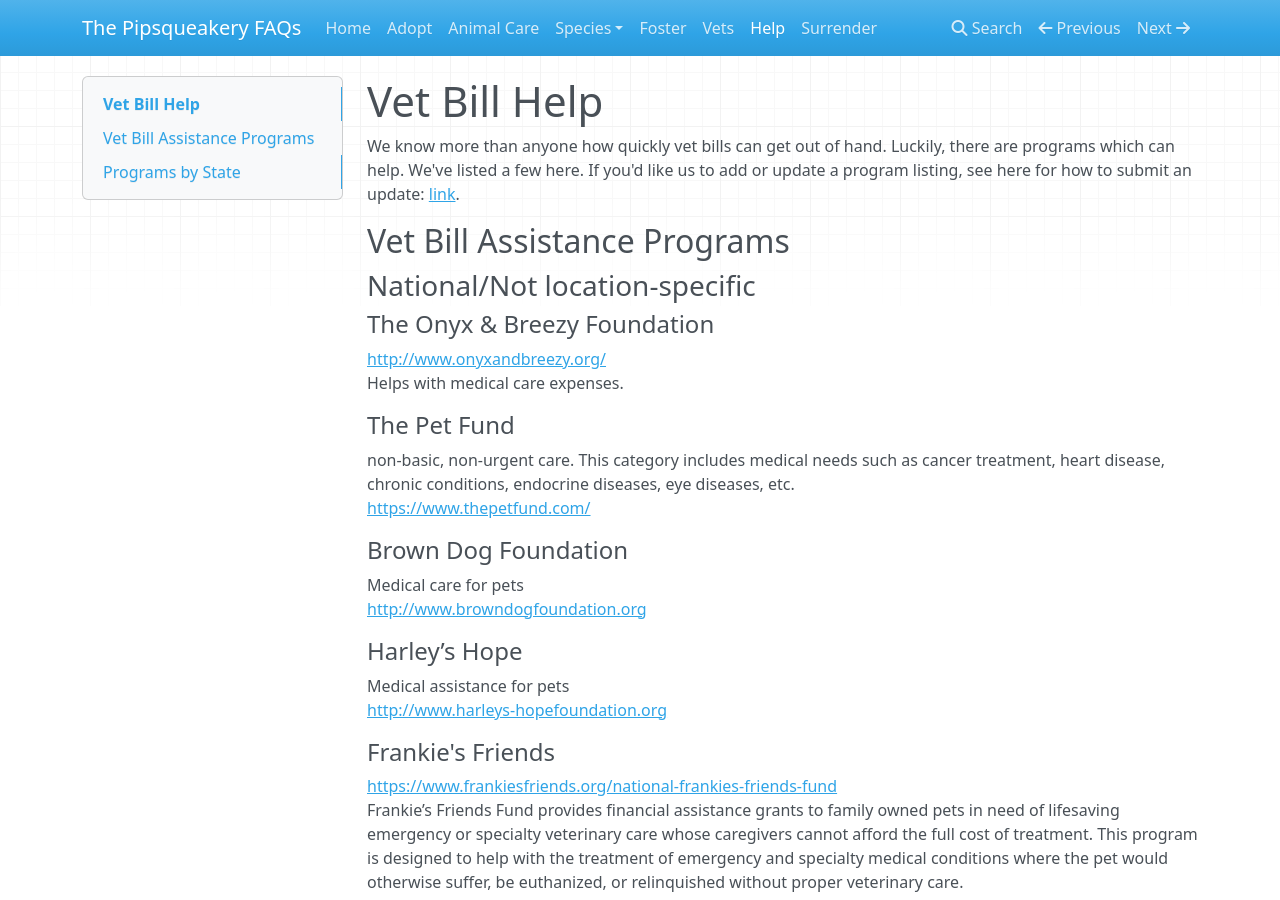
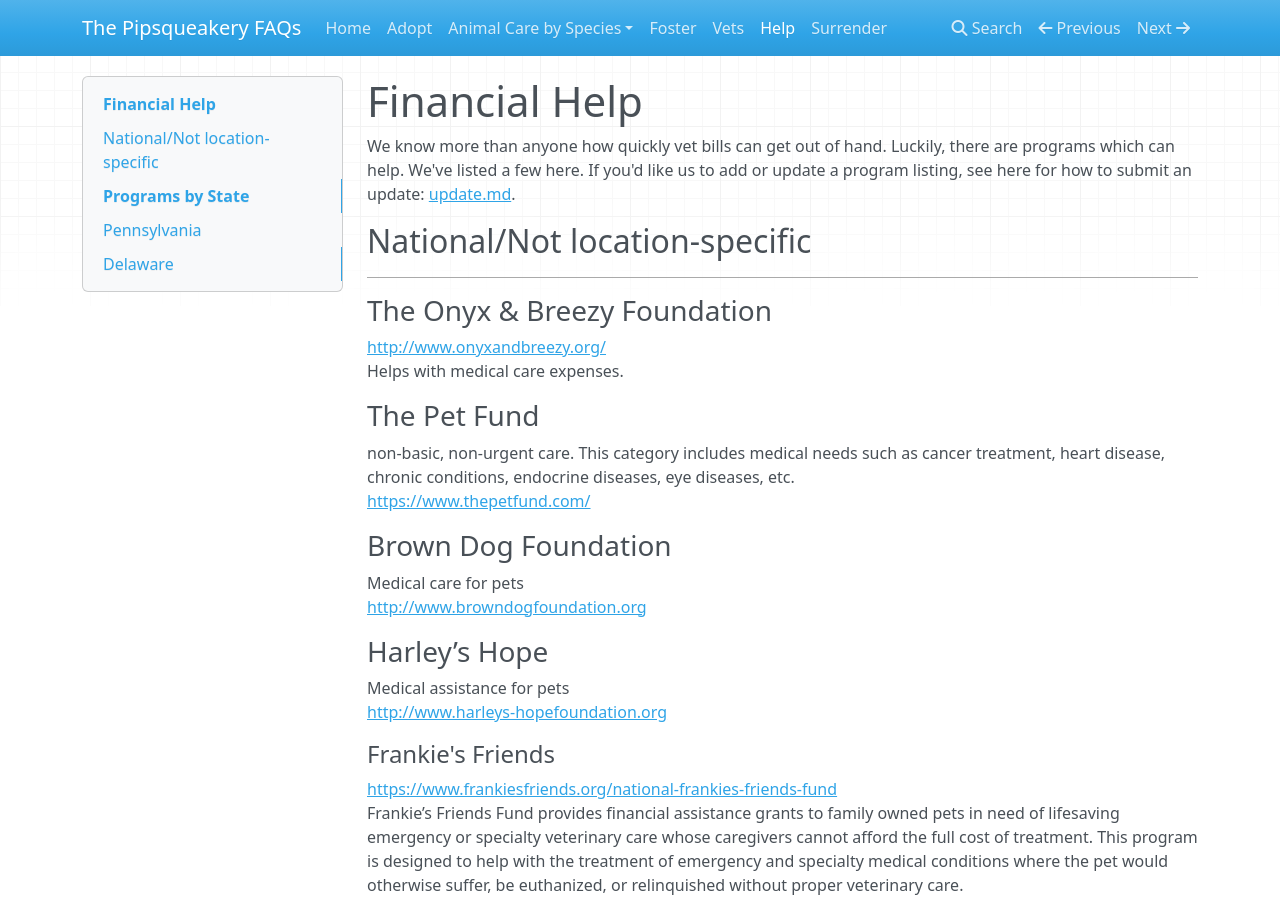
Before and after one commit to AlannaBurke/halfdocs, an MkDocs documentation site: the page built from docs/docs/programs.md, in a window 1280 px wide and 900 px high. Built offline with MkDocs 1.6.1, drawn with Linux system fonts in a browser that asks for light colours; nearby versions of some CDN libraries.

```diff
--- a/docs/docs/programs.md
+++ b/docs/docs/programs.md
@@ -1,27 +1,27 @@
-# Vet Bill Help
+# Financial Help
 
-We know more than anyone how quickly vet bills can get out of hand. Luckily, there are programs which can help. We've listed a few here. If you'd like us to add or update a program listing, see here for how to submit an update: [link]().
+We know more than anyone how quickly vet bills can get out of hand. Luckily, there are programs which can help. We've listed a few here. If you'd like us to add or update a program listing, see here for how to submit an update: [update.md](update.md).
 
-## Vet Bill Assistance Programs
+## National/Not location-specific
 
-### National/Not location-specific
+---
 
-#### The Onyx & Breezy Foundation
+### The Onyx & Breezy Foundation
 
 [http://www.onyxandbreezy.org/](http://www.onyxandbreezy.org/)
 Helps with medical care expenses.
 
-#### The Pet Fund
+### The Pet Fund
 
 non-basic, non-urgent care. This category includes medical needs such as cancer treatment, heart disease, chronic conditions, endocrine diseases, eye diseases, etc.
 [https://www.thepetfund.com/](https://www.thepetfund.com/)
 
-#### Brown Dog Foundation
+### Brown Dog Foundation
 
 Medical care for pets
 [http://www.browndogfoundation.org](http://www.browndogfoundation.org)
 
-#### Harley’s Hope
+### Harley’s Hope
 
 Medical assistance for pets
 [http://www.harleys-hopefoundation.org](http://www.harleys-hopefoundation.org)
@@ -31,29 +31,29 @@ Medical assistance for pets
 [https://www.frankiesfriends.org/national-frankies-friends-fund](https://www.frankiesfriends.org/national-frankies-friends-fund)
 Frankie’s Friends Fund provides financial assistance grants to family owned pets in need of lifesaving emergency or specialty veterinary care whose caregivers cannot afford the full cost of treatment. This program is designed to help with the treatment of emergency and specialty medical conditions where the pet would otherwise suffer, be euthanized, or relinquished without proper veterinary care.
 
-#### The Dollar Club
+### The Dollar Club
 
 Severe and emergency cases
 [http://www.thedollarclub.org/index.html](http://www.thedollarclub.org/index.html)
 
-#### For the Love of Alex
+### For the Love of Alex
 
 For The Love Of Alex Inc. provides emergency funding for life-saving veterinary care of low-income families.
 [http://www.fortheloveofalex.org](http://www.fortheloveofalex.org)
 
-#### RedRover
+### RedRover
 
 The RedRover Relief Urgent Care grant program provides financial assistance, resources, and emotional support for pet guardians struggling with economic hardship when pets are in life-threatening situations.
 
 The RedRover Relief Emergency Boarding grant program helps animals who need short-term boarding while their owners are ill due to a recent COVID-19 infection.
 [https://redrover.org/relief/](https://redrover.org/relief/)
 
-#### vet-i-care
+### vet-i-care
 
 Vet-I-Care is a 501 (c) (3) non-profit charitable organization committed to helping families secure the resources required to provide much needed specialty and emergency care for their pets.
 [http://www.vet-i-care.org](http://www.vet-i-care.org)
 
-#### Live Like Roo
+### Live Like Roo
 
 The Live Like Roo Foundation provides financial assistance to help cover healthcare costs related to cancer treatment in the form of grants, ranging from $500 - $1500 per qualified applicant and are awarded on a monthly basis after a complete review of this application and the relevant medical records.
 
@@ -63,12 +63,13 @@ Serenity's Wish is a grant based fund, available to Live Like Roo applicants. Se
 ### HSUS List of programs, including programs by state:
 [https://www.humanesociety.org/resources/are-you-having-trouble-affording-your-pet](https://www.humanesociety.org/resources/are-you-having-trouble-affording-your-pet)
 
+# Programs by State
 
-## Programs by State
+---
 
-### Pennsylvania
+## Pennsylvania
 
-#### Emeka’s Fund
+### Emeka’s Fund
 
 A non-profit organization that provides financial assistance to families in the Philadelphia area who cannot afford to privately euthanize their terminally ill pet.
 
@@ -80,11 +81,11 @@ Facebook: Https://www.facebook.com/EmekasFund/
 
 Contact Form: [https://www.emekasfund.org/contact-us](https://www.emekasfund.org/contact-us)
 
-#### Sam's Hope Programs
+### Sam's Hope Programs
 
 [https://www.samshope.org/](https://www.samshope.org/)
 
-##### Sam’s Hope Veterinary Care Assistance Program
+#### Sam’s Hope Veterinary Care Assistance Program
 
 Sam's Hope provides veterinary care assistance to to financially challenged pet parents residing in Bucks, Montgomery and Philadelphia Counties in Southeastern PA.
 
@@ -92,21 +93,23 @@ Eligibility is limited to pet parents with demonstrated financial hardship and t
 
 Due to our application process, we cannot provide funding for medical emergencies.
 
-##### Sam’s Hope Pet Food Program
+#### Sam’s Hope Pet Food Program
 
 Sam's Hope provides temporary pet food assistance to financially challenged pet parents residing in Bucks, Montgomery and Philadelphia Counties in Southeastern PA.
 
 Eligibility is limited to pet parents with demonstrated financial hardship and to a maximum of three pets per household.
 
-##### Sam's Hope Meals for the Pets of the Homebound & Elderly Program
+#### Sam's Hope Meals for the Pets of the Homebound & Elderly Program
 
 Sam's Hope "Full Bowl" Pet Food ProgramSam's Hope provides home-delivered pet food and supplies to homebound and elderly pet parents through partnerships with in-home support programs, home-delivered meals programs and other organizations that assist low-income elderly and disabled individuals in Bucks, Montgomery and Philadelphia Counties in Southeastern PA.
 
 Eligibility is limited to pet parents with demonstrated financial hardship and to a maximum of three pets per household.
 
-### Delaware
+---
 
-#### Brandywine Valley SPCA Programs
+## Delaware
+
+### Brandywine Valley SPCA Programs
 
 The BVSPCA understands that occasionally circumstances arise that challenge pet owners.  We may be able to provide counseling, products or services to help keep families together, and their pets happy and healthy. Below are programs available to families needing assistance.
 
@@ -114,11 +117,11 @@ Contact our free Pet Resource Center for help: 484-301-5200 or 302-516-1010, Pet
 
 (https://bvspca.org/services/communityresources/)[https://bvspca.org/services/communityresources/]
 
-##### Henry's Cupboard
+#### Henry's Cupboard
 
 At the Brandywine Valley SPCA, we understand that sometimes pets are surrendered into shelters not because of the lack of a loving home, but because that home has fallen under hardship. To help ease this circumstance, we offer Safety Net programs to lessen the number of pets unnecessarily surrendered to our shelter.
 
-##### Domestic Violence
+#### Domestic Violence
 
  If you or someone you know is a victim of domestic violence, pets no longer have to be a factor when making the choice to leave an abusive situation for residents of Delaware. The Brandywine Valley SPCA has teamed up with CHILD, Inc. and People’s Place, two Delaware domestic violence shelters, to provide victims of abuse free housing and care for their pets, as they transition to safety. Please contact the shelters directly on their hotline numbers regarding services:
 
--- a/docs/mkdocs.yml
+++ b/docs/mkdocs.yml
@@ -3,8 +3,7 @@ site_name: The Pipsqueakery FAQs
 nav:
   - Home: index.md
   - Adopt: adopt.md
-  - Animal Care: care.md
-  - Species:
+  - Animal Care by Species:
     - care/chinchillas.md
     - care/guineapigs.md
     - care/hamsters.md
```
Also changed, not shown: docs/docs/care.md (deleted, +0 -15 lines), docs/docs/care/guineapigs.md (+46 -0 lines), docs/docs/index.md (+18 -16 lines), docs/docs/update.md (added, +17 -0 lines), docs/docs/vets.md (+1 -1 lines).
